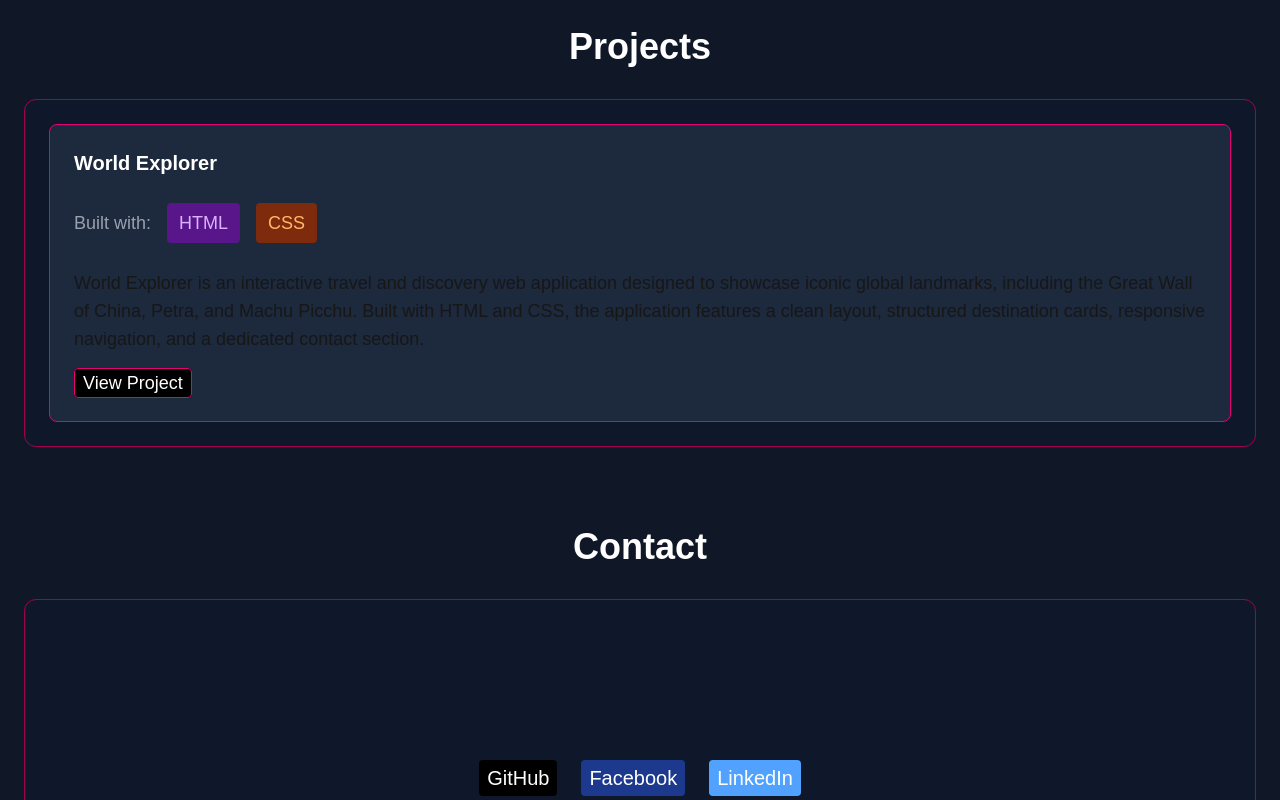
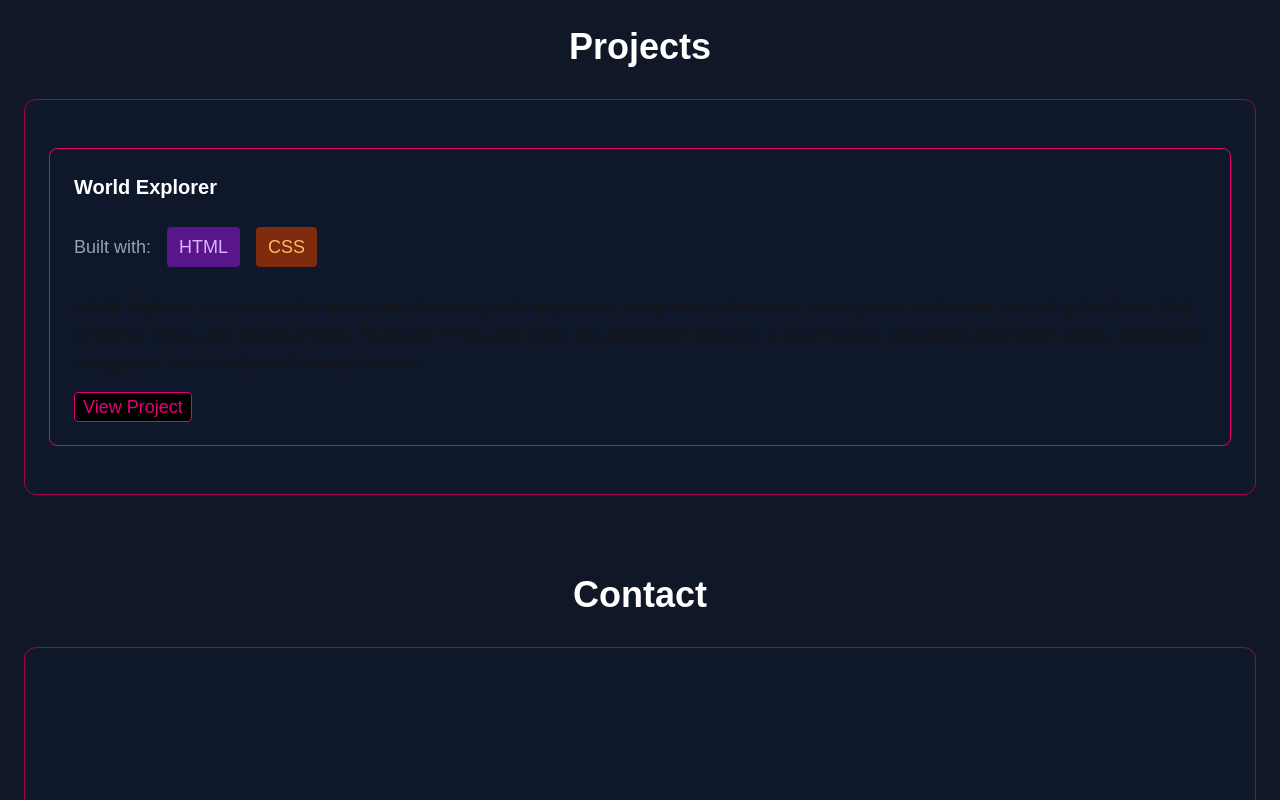
Before and after one commit to zefkevinmontera/my-portfolio, a Next.js app in the folder my-app/: page / in a window 1280 px wide. Shown: the part 1320-2120 px from the top of the page. Built offline with nearby package versions, Linux system fonts and the light colour scheme.

Commit message:
changed some colors

```diff
--- a/my-app/app/page.tsx
+++ b/my-app/app/page.tsx
@@ -45,7 +45,7 @@ export default function Home() {
 
   <h1 className="text-4xl text-center font-bold mb-8 text-white">About</h1>
 
-  <div className="border border-pink-600 p-35 rounded-lg bg-slate-900 flex flex-col md:flex-row items-center justify-between gap-6 mx-auto">
+  <div className="border border-pink-600 p-35 rounded-lg bg-gray-900 flex flex-col md:flex-row items-center justify-between gap-6 mx-auto">
     <div>
       <h2 className="text-gray-400 text-2xl font-bold mb-4">Hello! I am</h2>
       <h3 className="text-3xl mb-4 font-bold text-white">Zef Kevin A. Montera</h3>
@@ -97,7 +97,7 @@ export default function Home() {
 
 
        {/* World Explorer */}
-        <div className="border border-pink-600 p-6 rounded-lg bg-slate-800">
+        <div className="border border-pink-600 p-6 rounded-lg bg-black-900 mb-6 mt-6">
          <h1 className="text-white text-xl font-bold mb-4">World Explorer</h1>
          <div className="flex flex-wrap gap-4 justify-start items-center mb-4">
           <h2 className="text-lg mb-4 mt-4 text-gray-400">Built with:</h2>
@@ -110,7 +110,7 @@ export default function Home() {
           text-lg
           bg-black
           border border-pink-600
-          text-white
+          text-pink-600
           px-2 py-1
           rounded">View Project</a>
         </div>
@@ -131,7 +131,7 @@ export default function Home() {
           target="_blank" rel="noopener noreferrer" className="
           text-xl
           bg-black
-          text-white
+          text-gray-500
           px-2 py-1
           rounded">GitHub</a>
 
@@ -139,7 +139,7 @@ export default function Home() {
           target="_blank" rel="noopener noreferrer" className="
           text-xl
           bg-blue-900
-          text-white
+          text-blue-400
           px-2 py-1
           rounded">Facebook</a>
 
@@ -147,7 +147,7 @@ export default function Home() {
           target="_blank" rel="noopener noreferrer" className="
           text-xl
           bg-blue-400
-          text-white
+          text-blue-200
           px-2 py-1
           rounded">LinkedIn</a>
 
```
